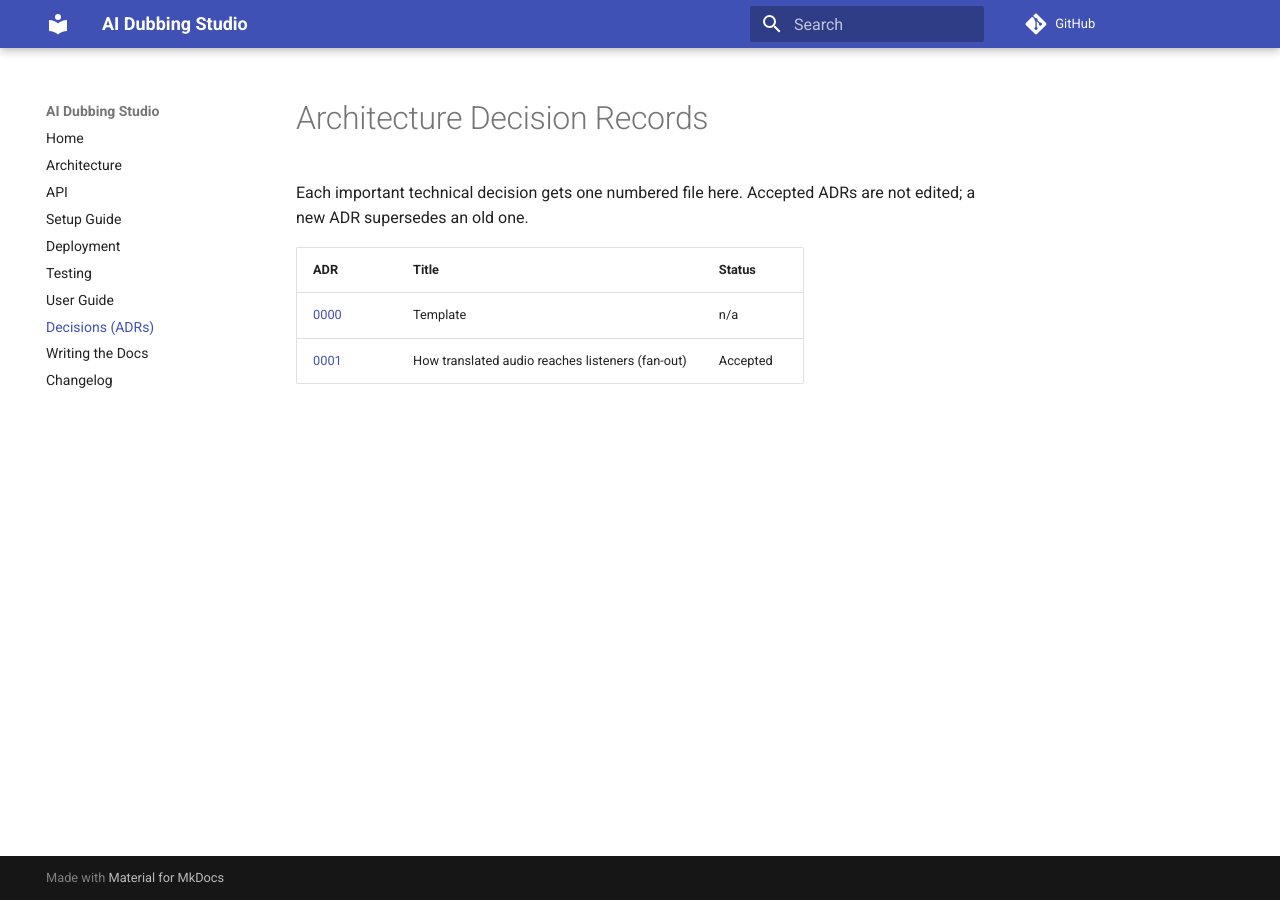
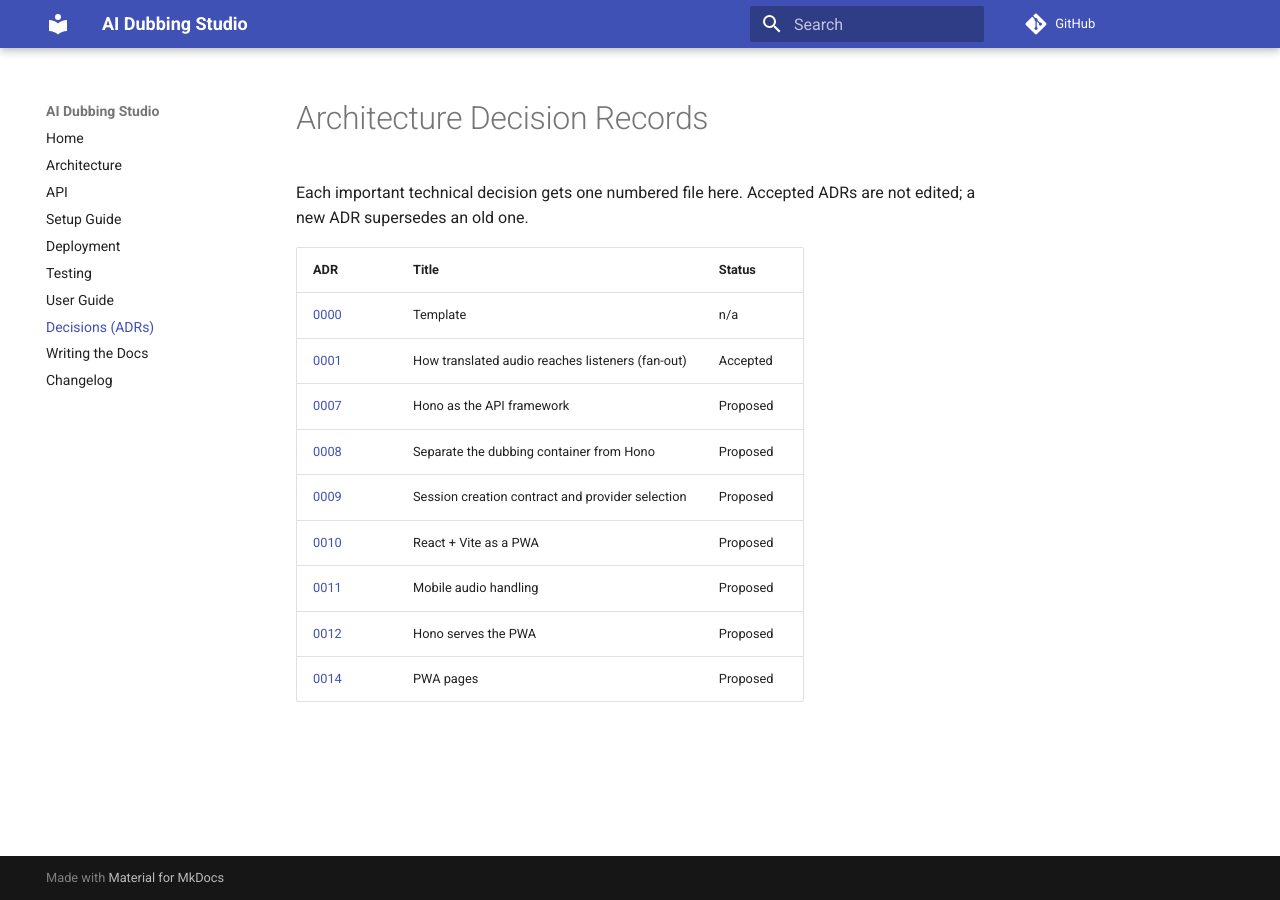
Before and after one commit to WH1TE-SHAD0W/ai-dubbing-studio, an MkDocs documentation site: the page built from docs/adr/index.md, in a window 1280 px wide. Built offline with MkDocs 1.6.1 and Material for MkDocs 9.7.7, drawn with Linux system fonts in a browser that asks for light colours; comment, search, counter and statistics services are not loaded.

Commit message:
docs: fix ADR file endings, list all ADRs, add .editorconfig
Markdown lint failed on main because 0007, 0012 and 0014 didn't end
with exactly one newline. Also lists the merged MVP ADRs in the index
and adds an .editorconfig so editors end files the same way.

Co-Authored-By: Claude Opus 5.5 <noreply@anthropic.com>

```diff
--- a/docs/adr/index.md
+++ b/docs/adr/index.md
@@ -7,3 +7,10 @@ Accepted ADRs are not edited; a new ADR supersedes an old one.
 |---|---|---|
 | [0000](0000-template.md) | Template | n/a |
 | [0001](0001-audio-fan-out.md) | How translated audio reaches listeners (fan-out) | Accepted |
+| [0007](0007-backend-framework.md) | Hono as the API framework | Proposed |
+| [0008](0008-separated-container.md) | Separate the dubbing container from Hono | Proposed |
+| [0009](0009-translation-engine-communication.md) | Session creation contract and provider selection | Proposed |
+| [0010](0010-mobile-native.md) | React + Vite as a PWA | Proposed |
+| [0011](0011-audio-handling.md) | Mobile audio handling | Proposed |
+| [0012](0012-serving-pwa-bundle.md) | Hono serves the PWA | Proposed |
+| [0014](0014-pages.md) | PWA pages | Proposed |
```
Also changed, not shown: docs/changelog.md (+3 -0 lines), docs/adr/0007-backend-framework.md (line endings or trailing spaces), docs/adr/0012-serving-pwa-bundle.md (line endings or trailing spaces), docs/adr/0014-pages.md (line endings or trailing spaces), 1 other file.
